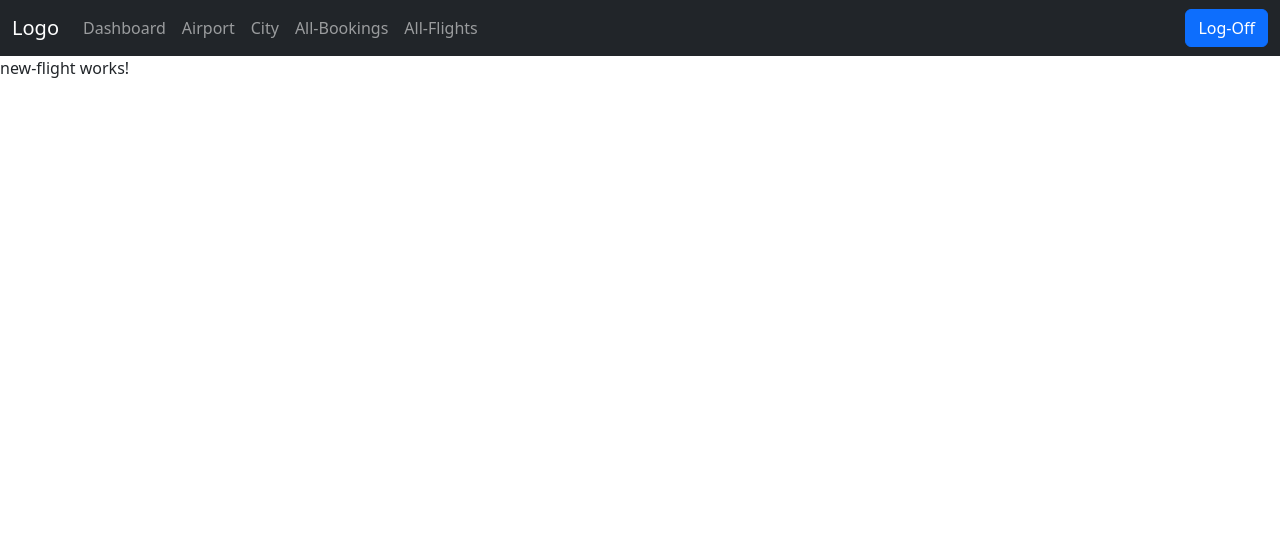
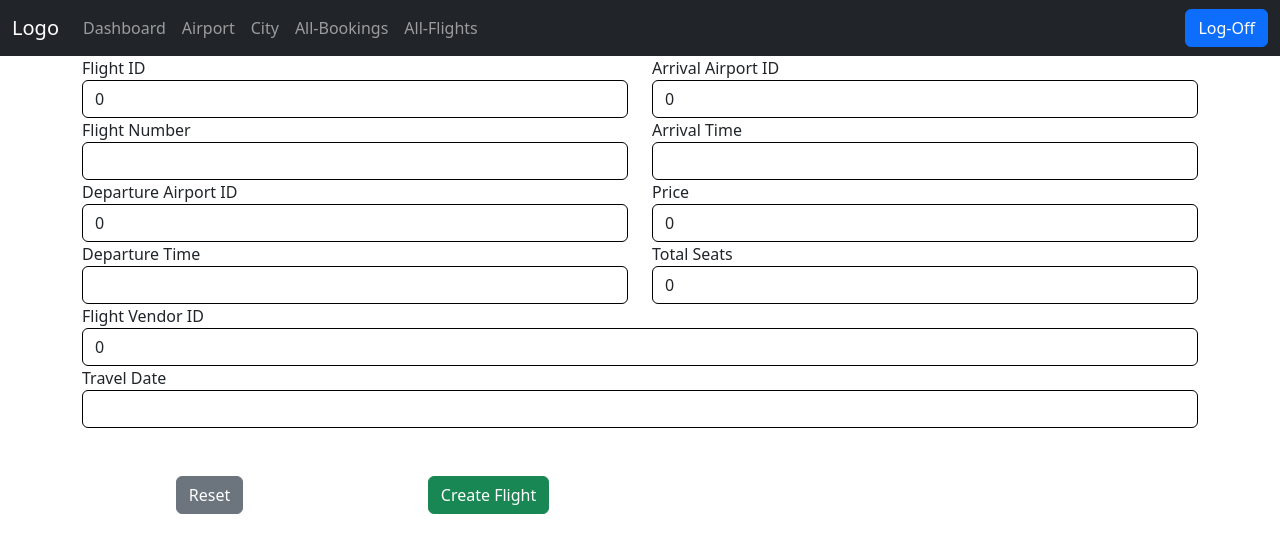
Before and after one commit to isomer04/flight_booking, an Angular app: page /new-flight in a window 1280 px wide. Shown: the top 552 px of the page. Built offline with nearby package versions, Linux system fonts and the light colour scheme; no server answers.

Commit message:
Add WebsiteLandingComponent and update NewFlightComponent***
***Add new-flight form template

```diff
--- a/src/app/app.module.ts
+++ b/src/app/app.module.ts
@@ -15,6 +15,7 @@ import { BookflightComponent } from './pages/website/bookflight/bookflight.compo
 import { FormsModule, ReactiveFormsModule } from '@angular/forms';
 import { HttpClientModule, HttpClient } from '@angular/common/http';
 import { MyBookingsComponent } from './pages/website/my-bookings/my-bookings.component';
+import { WebsiteLandingComponent } from './pages/website/website-landing/website-landing.component';
 
 @NgModule({
   declarations: [
@@ -28,7 +29,8 @@ import { MyBookingsComponent } from './pages/website/my-bookings/my-bookings.com
     NewFlightComponent,
     SearchComponent,
     BookflightComponent,
-    MyBookingsComponent
+    MyBookingsComponent,
+    WebsiteLandingComponent
   ],
   imports: [
     BrowserModule,
--- a/src/app/pages/admin/all-flights/all-flights.component.html
+++ b/src/app/pages/admin/all-flights/all-flights.component.html
@@ -11,7 +11,7 @@
           <th>Sr No</th>
           <th>Airline</th>
           <th>Flight No</th>
-                    <th>Arrival Airport </th>
+          <th>Arrival Airport</th>
           <th>Departure Airport</th>
           <th>Travel Date</th>
           <th>Price</th>
@@ -19,24 +19,26 @@
         </tr>
       </thead>
       <tbody>
-                <tr *ngFor="let item of flightList;let sr= index">
-                    <td>{{sr+1}}</td>
-                    <td>{{item.vendorName}}
-                    <img [src]="item.vendorLogoUrl" style="width: 50px;height: 50px;border-radius: 50%;">
+        <tr *ngFor="let item of flightList; let sr = index">
+          <td>{{ sr + 1 }}</td>
+          <td>
+            {{ item.vendorName }}
+            <img
+              [src]="item.vendorLogoUrl"
+              style="width: 50px; height: 50px; border-radius: 50%"
+            />
           </td>
-                    <td>{{item.flightNumber}}</td>
-                    <td>{{item.arrivalAirportName}}</td>
-                    <td>{{item.departureAirportName}}</td>
-                    <td>{{item.travelDate |date:'dd-MMM-yy'}}</td>
-                    <td>{{item.price}}</td>
+          <td>{{ item.flightNumber }}</td>
+          <td>{{ item.arrivalAirportName }}</td>
+          <td>{{ item.departureAirportName }}</td>
+          <td>{{ item.travelDate | date : "dd-MMM-yy" }}</td>
+          <td>{{ item.price }}</td>
           <td>
-                        <button class="btn btn-primary" >Edit</button>
+            <button class="btn btn-primary">Edit</button>
             <button class="btn btn-primary mx-2">Delete</button>
           </td>
         </tr>
       </tbody>
-
     </table>
-
   </div>
 </div>
--- a/src/app/pages/admin/new-flight/new-flight.component.html
+++ b/src/app/pages/admin/new-flight/new-flight.component.html
@@ -1 +1,61 @@
-<p>new-flight works!</p>
+<div class="container">
+  <div class="row">
+    <div class="col-md-6">
+      <div class="form-group">
+        <label for="flightId">Flight ID</label>
+        <input type="number" class="form-control" id="flightId" [(ngModel)]="flightObj.flightId">
+      </div>
+      <div class="form-group">
+        <label for="flightNumber">Flight Number</label>
+        <input type="text" class="form-control" id="flightNumber" [(ngModel)]="flightObj.flightNumber">
+      </div>
+      <div class="form-group">
+        <label for="departureAirportId">Departure Airport ID</label>
+        <input type="number" class="form-control" id="departureAirportId" [(ngModel)]="flightObj.departureAirportId">
+      </div>
+      <div class="form-group">
+        <label for="departureTime">Departure Time</label>
+        <input type="text" class="form-control" id="departureTime" [(ngModel)]="flightObj.departureTime">
+      </div>
+    </div>
+    <div class="col-md-6">
+      <div class="form-group">
+        <label for="arriveAirportId">Arrival Airport ID</label>
+        <input type="number" class="form-control" id="arriveAirportId" [(ngModel)]="flightObj.arriveAirportId">
+      </div>
+      <div class="form-group">
+        <label for="arrivalTime">Arrival Time</label>
+        <input type="text" class="form-control" id="arrivalTime" [(ngModel)]="flightObj.arrivalTime">
+      </div>
+      <div class="form-group">
+        <label for="price">Price</label>
+        <input type="number" class="form-control" id="price" [(ngModel)]="flightObj.price">
+      </div>
+      <div class="form-group">
+        <label for="totalSeats">Total Seats</label>
+        <input type="number" class="form-control" id="totalSeats" [(ngModel)]="flightObj.totalSeats">
+      </div>
+    </div>
+  </div>
+  <div class="row">
+    <div class="col-md-12">
+      <div class="form-group">
+        <label for="flightVendorId">Flight Vendor ID</label>
+        <input type="number" class="form-control" id="flightVendorId" [(ngModel)]="flightObj.flightVendorId">
+      </div>
+      <div class="form-group">
+        <label for="travelDate">Travel Date</label>
+        <input type="text" class="form-control" id="travelDate" [(ngModel)]="flightObj.travelDate">
+      </div>
+    </div>
+
+    <div class="row pt-5">
+        <div class="col-3 text-center">
+            <button class="btn btn-secondary">Reset</button>
+        </div>
+        <div class="col-3 text-center">
+            <button class="btn btn-success" (click)="OnSaveFlight()">Create Flight</button>
+        </div>
+    </div>
+  </div>
+</div>
--- a/src/app/pages/admin/new-flight/new-flight.component.ts
+++ b/src/app/pages/admin/new-flight/new-flight.component.ts
@@ -1,4 +1,5 @@
-import { Component } from '@angular/core';
+import { Component, OnInit } from '@angular/core';
+import { MasterService } from '../../../core/service/master.service';
 
 @Component({
   selector: 'app-new-flight',
@@ -7,4 +8,55 @@ import { Component } from '@angular/core';
 })
 export class NewFlightComponent {
 
+  airportList: any[] = [];
+  flightObj: any = {
+    "flightId": 0,
+    "flightNumber": "",
+    "departureAirportId": 0,
+    "departureTime": "",
+    "arriveAirportId": 0,
+    "arrivalTime": "",
+    "price": 0,
+    "totalSeats": 0,
+    "flightVendorId": 0,
+    "travelDate": ""
+  }
+  constructor(private master: MasterService) {
+
+    if (typeof localStorage !== 'undefined') {
+
+      const localData = localStorage.getItem("FlightUser");
+      if (localData != null) {
+        this.flightObj.flightVendorId = JSON.parse(localData).userId;
+      }
+    }
+  }
+
+  ngOnInit(): void {
+    this.loadAirports();
+
+  }
+
+  loadAirports() {
+    this.master.getAllAirport().subscribe((res: any) => {
+      this.airportList = res.data;
+    });
+
+  }
+
+  OnSaveFlight() {
+    const obj = [
+
+    ];
+
+    obj.push(this.flightObj);
+    this.master.createFlight(obj).subscribe((res: any) => {
+      if (res.result) {
+        alert("Flight added successfully")
+      } else {
+        alert(res.message)
+      }
+    });
+  }
+
 }
--- /dev/null
+++ b/src/app/pages/website/website-landing/website-landing.component.html
@@ -0,0 +1 @@
+<p>website-landing works!</p>
```
Also changed, not shown: src/app/pages/website/website-landing/website-landing.component.ts (added, +10 -0 lines), src/app/pages/website/website-landing/website-landing.component.css (added), 1 other file (tests, documents, lock files or other folders). Lines whose indentation alone changed are shown as unchanged.
